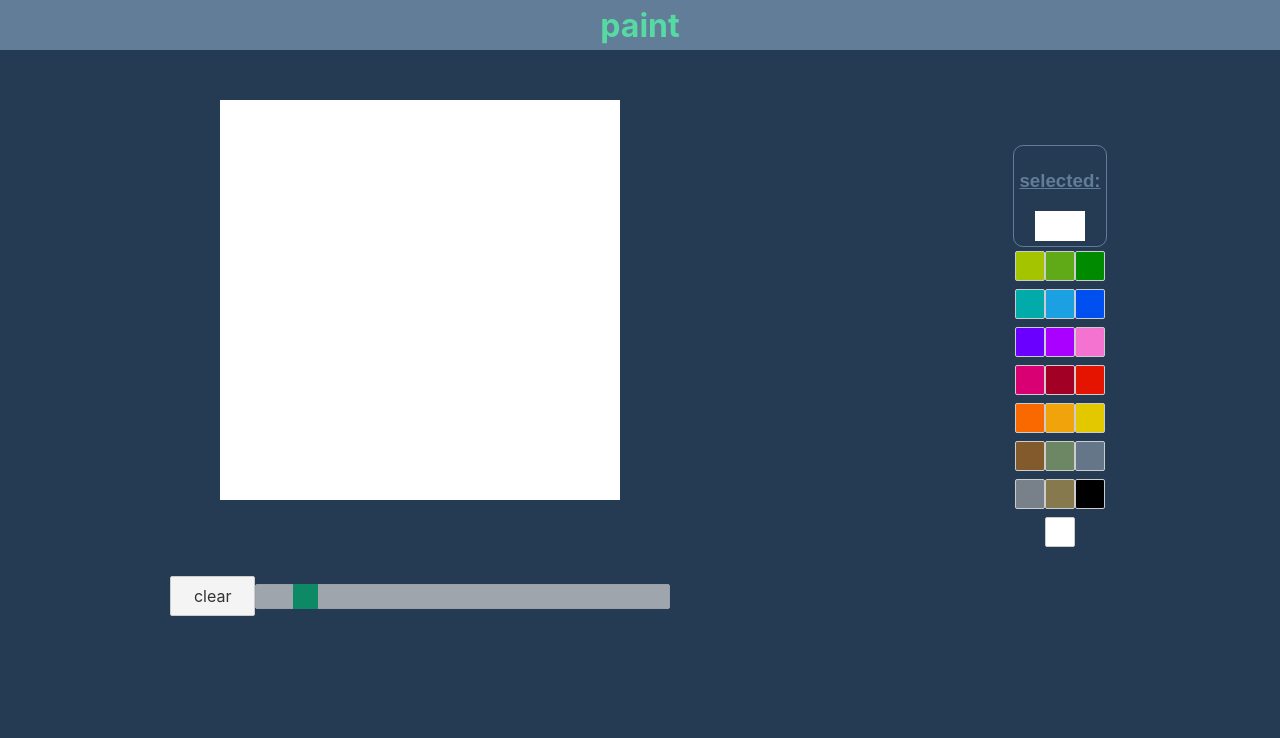
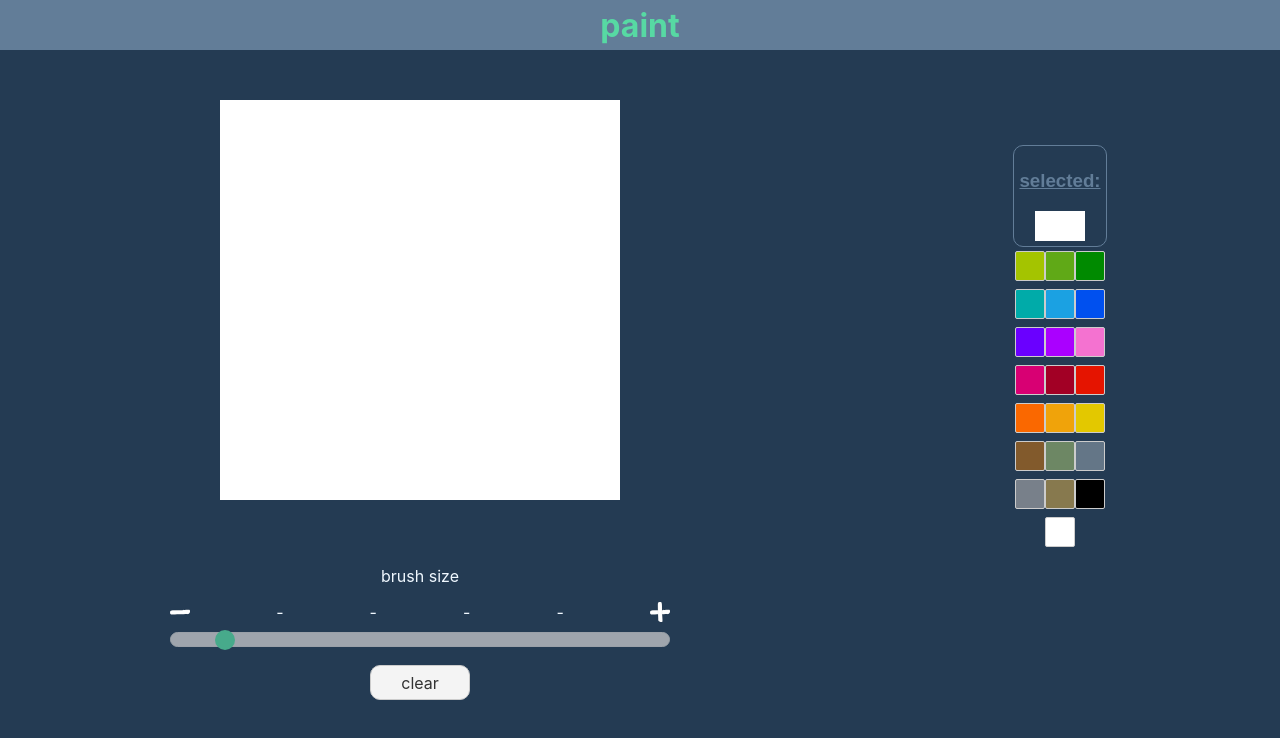
Before and after one commit to thatguy1155/paint, a Svelte app: page / in a window 1280 px wide. Shown: the top 738 px of the page. Built offline with nearby package versions, Linux system fonts and the light colour scheme.

Commit message:
modified brush size styling

```diff
--- a/src/App.svelte
+++ b/src/App.svelte
@@ -30,8 +30,8 @@
   <div class="canvas-wrapper">
     <Canvas brushSize={brushSize} clear={clear} color={selectedColor}/>
     <div class="bottom-content">
+      <BrushSize on:brushSize={setBrushSize} />
       <ClearButton on:clear={clearCanvas} />
-      <BrushSize on:brushSize={setBrushSize} />
     </div>
   </div>
   <div class="color-container">
@@ -66,6 +66,7 @@
   }
   .bottom-content{
     display:flex;
+    flex-direction:column;
     align-items: center;
     width:100%;
     height: 100px;
--- /dev/null
+++ b/src/assets/minus.svelte
@@ -0,0 +1,62 @@
+<svg
+   xmlns:dc="http://purl.org/dc/elements/1.1/"
+   xmlns:cc="http://creativecommons.org/ns#"
+   xmlns:rdf="http://www.w3.org/1999/02/22-rdf-syntax-ns#"
+   xmlns:svg="http://www.w3.org/2000/svg"
+   xmlns="http://www.w3.org/2000/svg"
+   xmlns:sodipodi="http://sodipodi.sourceforge.net/DTD/sodipodi-0.dtd"
+   xmlns:inkscape="http://www.inkscape.org/namespaces/inkscape"
+   sodipodi:docname="minus.svg"
+   inkscape:version="1.0beta2 (2b71d25, 2019-12-03)"
+   id="svg2229"
+   version="1.1"
+   viewBox="0 0 111.32538 111.32539"
+   height="5.32539mm"
+   width="5.32538mm">
+  <defs
+     id="defs2223" />
+  <sodipodi:namedview
+     inkscape:window-maximized="0"
+     inkscape:window-y="25"
+     inkscape:window-x="0"
+     inkscape:window-height="785"
+     inkscape:window-width="1440"
+     showgrid="false"
+     inkscape:document-rotation="0"
+     inkscape:current-layer="layer1"
+     inkscape:document-units="mm"
+     inkscape:cy="353.23729"
+     inkscape:cx="307.00096"
+     inkscape:zoom="0.35"
+     inkscape:pageshadow="2"
+     inkscape:pageopacity="0.0"
+     borderopacity="1.0"
+     bordercolor="#666666"
+     pagecolor="#ffffff"
+     id="base" />
+  <metadata
+     id="metadata2226">
+    <rdf:RDF>
+      <cc:Work
+         rdf:about="">
+        <dc:format>image/svg+xml</dc:format>
+        <dc:type
+           rdf:resource="http://purl.org/dc/dcmitype/StillImage" />
+        <dc:title></dc:title>
+      </cc:Work>
+    </rdf:RDF>
+  </metadata>
+  <g
+     transform="translate(-24.605996,-54.705968)"
+     id="layer1"
+     inkscape:groupmode="layer"
+     inkscape:label="Layer 1">
+    <path
+       inkscape:export-ydpi="100.781"
+       inkscape:export-xdpi="100.781"
+       inkscape:connector-curvature="0"
+       id="path2792"
+       d="m 89.202381,100.54167 c -54.428572,0 -63.5,-0.755956 -64.255953,9.07142 -0.755952,9.82738 0,13.60715 12.095238,14.3631 12.095239,0.75595 81.642854,-2.26786 81.642854,-2.26786 0,0 8.31548,1.51191 12.85119,-4.53571 4.53572,-6.04762 5.29167,-12.85119 3.02381,-17.386906 -2.26786,-4.535715 -45.357139,0.755956 -45.357139,0.755956 z"
+       style="fill:#ffffff;fill-opacity:1;stroke:#000000;stroke-width:0.264583px;stroke-linecap:butt;stroke-linejoin:miter;stroke-opacity:1" />
+  </g>
+</svg>
--- /dev/null
+++ b/src/assets/plus.svelte
@@ -0,0 +1,70 @@
+
+<svg
+   xmlns:dc="http://purl.org/dc/elements/1.1/"
+   xmlns:cc="http://creativecommons.org/ns#"
+   xmlns:rdf="http://www.w3.org/1999/02/22-rdf-syntax-ns#"
+   xmlns:svg="http://www.w3.org/2000/svg"
+   xmlns="http://www.w3.org/2000/svg"
+   xmlns:sodipodi="http://sodipodi.sourceforge.net/DTD/sodipodi-0.dtd"
+   xmlns:inkscape="http://www.inkscape.org/namespaces/inkscape"
+   sodipodi:docname="drawing.svg"
+   inkscape:version="1.0beta2 (2b71d25, 2019-12-03)"
+   id="svg2229"
+   version="1.1"
+   viewBox="0 0 111.32538 111.32539"
+   height="5.32539mm"
+   width="5.32538mm">
+  <defs
+     id="defs2223" />
+  <sodipodi:namedview
+     inkscape:window-maximized="0"
+     inkscape:window-y="25"
+     inkscape:window-x="0"
+     inkscape:window-height="785"
+     inkscape:window-width="1440"
+     showgrid="false"
+     inkscape:document-rotation="0"
+     inkscape:current-layer="layer1"
+     inkscape:document-units="mm"
+     inkscape:cy="353.23729"
+     inkscape:cx="307.00096"
+     inkscape:zoom="0.35"
+     inkscape:pageshadow="2"
+     inkscape:pageopacity="0.0"
+     borderopacity="1.0"
+     bordercolor="#666666"
+     pagecolor="#ffffff"
+     id="base" />
+  <metadata
+     id="metadata2226">
+    <rdf:RDF>
+      <cc:Work
+         rdf:about="">
+        <dc:format>image/svg+xml</dc:format>
+        <dc:type
+           rdf:resource="http://purl.org/dc/dcmitype/StillImage" />
+        <dc:title></dc:title>
+      </cc:Work>
+    </rdf:RDF>
+  </metadata>
+  <g
+     transform="translate(-24.605996,-54.705968)"
+     id="layer1"
+     inkscape:groupmode="layer"
+     inkscape:label="Layer 1">
+    <path
+       inkscape:export-ydpi="100.781"
+       inkscape:export-xdpi="100.781"
+       inkscape:connector-curvature="0"
+       id="path2792"
+       d="m 89.202381,100.54167 c -54.428572,0 -63.5,-0.755956 -64.255953,9.07142 -0.755952,9.82738 0,13.60715 12.095238,14.3631 12.095239,0.75595 81.642854,-2.26786 81.642854,-2.26786 0,0 8.31548,1.51191 12.85119,-4.53571 4.53572,-6.04762 5.29167,-12.85119 3.02381,-17.386906 -2.26786,-4.535715 -45.357139,0.755956 -45.357139,0.755956 z"
+       style="fill:#ffffff;fill-opacity:1;stroke:#000000;stroke-width:0.264583px;stroke-linecap:butt;stroke-linejoin:miter;stroke-opacity:1" />
+    <path
+       inkscape:export-ydpi="100.781"
+       inkscape:export-xdpi="100.781"
+       style="fill:#ffffff;fill-opacity:1;stroke:#000000;stroke-width:0.264583px;stroke-linecap:butt;stroke-linejoin:miter;stroke-opacity:1"
+       d="m 91.368549,119.30235 c 0,-54.428569 0.75595,-63.499997 -9.07142,-64.25595 -9.82738,-0.755952 -13.60715,0 -14.3631,12.095238 -0.75595,12.095239 2.26786,81.642852 2.26786,81.642852 0,0 -1.51191,8.31548 4.53571,12.8512 6.04762,4.53571 12.85119,5.29167 17.3869,3.02381 4.535719,-2.26786 -0.75595,-45.35715 -0.75595,-45.35715 z"
+       id="path2792-3"
+       inkscape:connector-curvature="0" />
+  </g>
+</svg>
--- a/src/components/brush_size.svelte
+++ b/src/components/brush_size.svelte
@@ -1,4 +1,6 @@
 <script>
+  import Plus from '../assets/plus.svelte';
+  import Minus from '../assets/minus.svelte';
   import { createEventDispatcher } from 'svelte';
   const dispatch = createEventDispatcher();
   const handleClick = () => {
@@ -7,20 +9,44 @@
   let value = 5;
 </script>
 <div class="slidecontainer">
+  <p>brush size</p>
+  <div class="size-label">
+    <Minus/>
+    <span>-</span>
+    <span>-</span>
+    <span>-</span>
+    <span>-</span>
+    <Plus/>
+  </div>
   <input type="range" min="1" max="50" on:change={() => handleClick()} bind:value={value} class="slider" id="myRange">
 </div>
 
 <style>
+  /* not slider styling */
+
+  /*slider */
   .slidecontainer {
-  width: 100%; /* Width of the outside container */
-}
+    width: 100%; /* Width of the outside container */
+    display:flex;
+    flex-direction: column;
+    align-items:center;
+    color:aliceblue;
+  }
+
+  .size-label{
+    width:100%;
+    display: flex;
+    justify-content: space-between;
+    margin-bottom: 10px;
+  }
 
 /* The slider itself */
   .slider {
     -webkit-appearance: none;  /* Override default CSS styles */
     appearance: none;
     width: 100%; /* Full-width */
-    height: 25px; /* Specified height */
+    height: 15px; /* Specified height */
+    border-radius: 20px;
     background: #d3d3d3; /* Grey background */
     outline: none; /* Remove outline */
     opacity: 0.7; /* Set transparency (for mouse-over effects on hover) */
@@ -37,9 +63,10 @@
   .slider::-webkit-slider-thumb {
     -webkit-appearance: none; /* Override default look */
     appearance: none;
-    width: 25px; /* Set a specific slider handle width */
-    height: 25px; /* Slider handle height */
-    background: #04AA6D; /* Green background */
+    border-radius: 50px;
+    width: 20px; /* Set a specific slider handle width */
+    height: 20px; /* Slider handle height */
+    background: #57d9A3; /* Green background */
     cursor: pointer; /* Cursor on hover */
   }
 
--- a/src/components/clear_button.svelte
+++ b/src/components/clear_button.svelte
@@ -10,5 +10,7 @@
   button{
     height: 40px;
     width: 100px;
+    margin-top: 10px;
+    border-radius: 10px;
   }
 </style>
```
Also changed, not shown: src/assets/plus.png (added).
